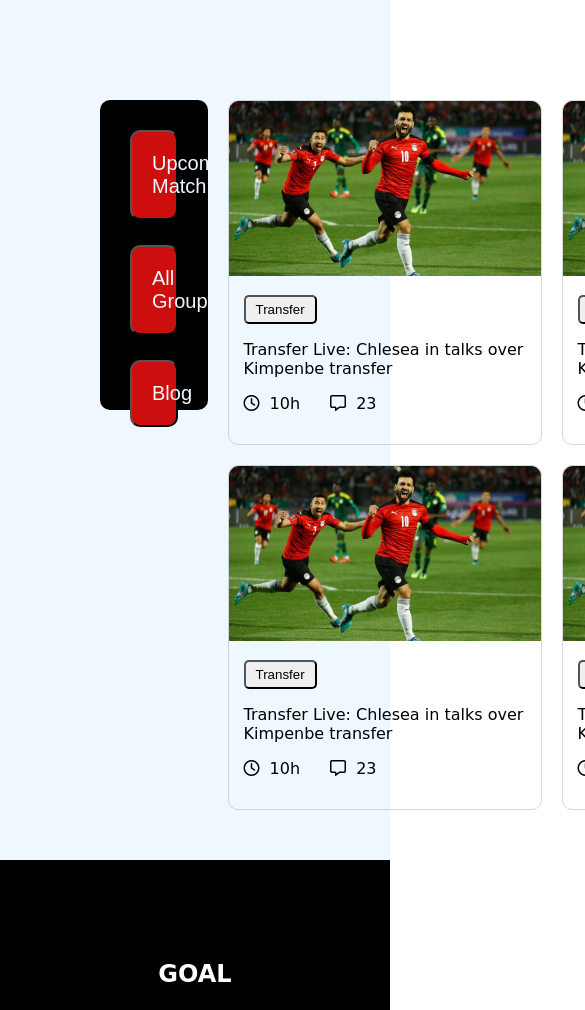
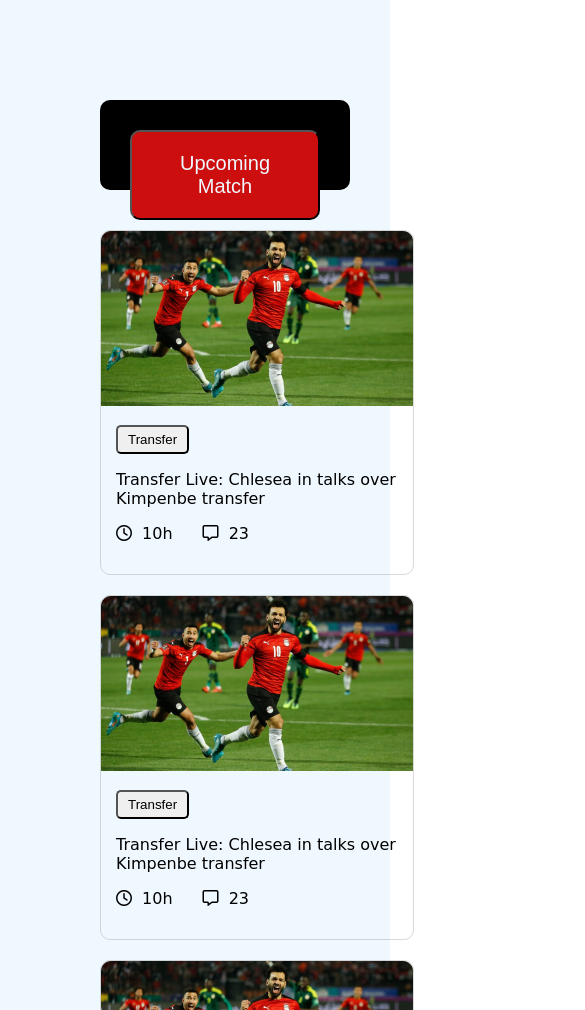
Before and after one commit to Amibiplob/World-cup, a plain HTML site: page index.html in a window 390 px wide. Shown: the part 725-1735 px from the top of the page, 585 px wide, since content can reach past the window. Drawn offline with Linux system fonts and the light colour scheme; a web font is replaced by a local one.

Commit message:
finish with bug

```diff
--- a/css/style.css
+++ b/css/style.css
@@ -115,3 +115,61 @@ footer hr {
 .footer-icon i{
 padding-left: 30px;
 }
+@media only screen and (max-width: 1100px) {
+    .blog-section {
+        display: flex;
+      flex-direction: column;
+      gap: 40px;
+    }
+    .sidebar {
+        display: flex;
+        flex-direction: row;
+        background-color: black;
+        padding: 30px;
+        gap: 25px;
+        width: 100%;
+    height: 30px;
+        border-radius: 10px;
+        align-items: center;
+    }
+
+    .blog-news {
+        display: grid;
+        grid-template-columns: repeat(2, 1fr);
+        grid-template-rows: repeat(3, 1fr);
+        gap: 20px;
+        width: 100%;
+
+    }
+
+}
+
+
+@media only screen and (max-width:768px) {
+    .blog-section {
+        display: flex;
+      flex-direction: column;
+      gap: 40px;
+    }
+    .sidebar {
+        display: flex;
+        flex-direction: column;
+        background-color: black;
+        padding: 30px;
+        gap: 25px;
+        width: 100%;
+    height: 30px;
+        border-radius: 10px;
+        align-items: center;
+    }
+
+    .blog-news {
+        display: grid;
+        grid-template-columns: repeat(1, 1fr);
+        grid-template-rows: repeat(6, 1fr);
+        gap: 20px;
+        width: 100%;
+
+    }
+
+}
```
